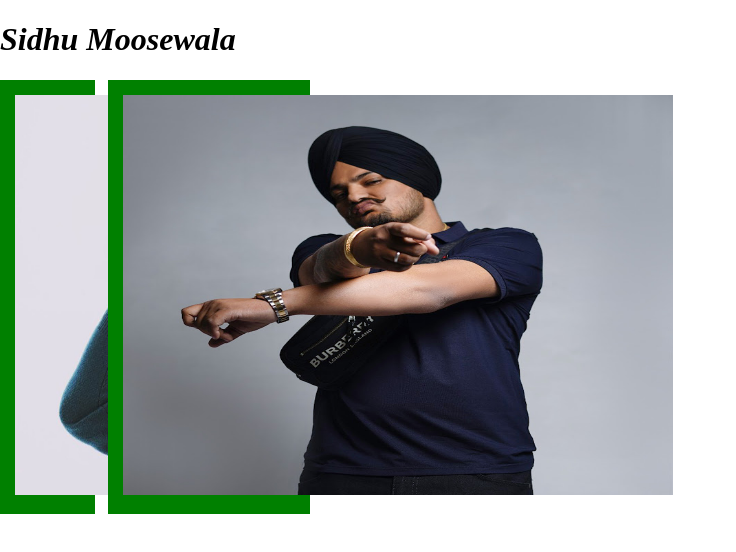
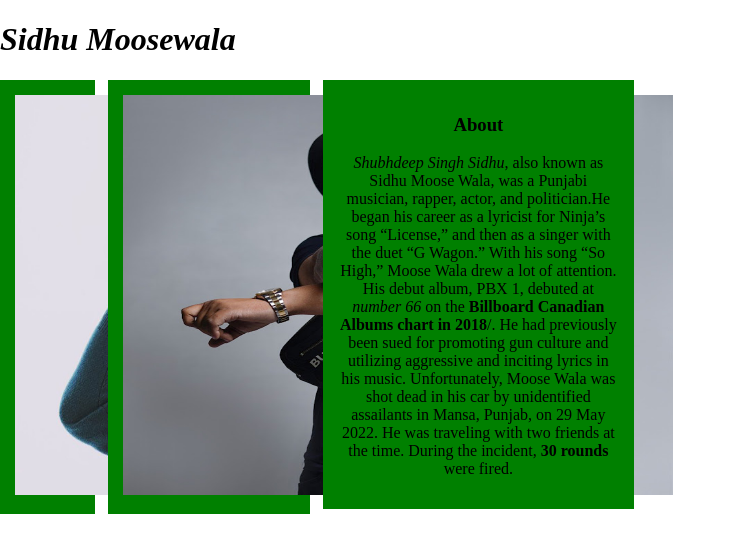
Before and after one commit to Mansimran24/WEB301_Summer_Assignments, a plain HTML site: page index.html in a window 1280 px wide. Shown: the whole page, without its empty margins (0-736 px from the left). Drawn offline with Linux system fonts and the light colour scheme.

Commit message:
Update index.html

```diff
--- a/index.html
+++ b/index.html
@@ -12,13 +12,20 @@
 </head>
 
 <body>
-
   <script type="text/javascript" src="script.js"></script>
   <h1><em>Sidhu Moosewala</em></h1>
   <div class="grid row">
     <div class="col-1"><img src="s.jpg" ></div>
     <div class="col-2">
       <img src="m.jpg"  /></div>
+      <div class="col-3">
+        <h3>About</h3>
+        <p><em>Shubhdeep Singh Sidhu</em>, also known as <strog>Sidhu Moose Wala</strog>, was a Punjabi musician, rapper, actor, and politician.He began his career as a lyricist for Ninja’s song “License,” and then as a singer with the duet “G Wagon.”
+
+          With his song “So High,” Moose Wala drew a lot of attention. His debut album, PBX 1, debuted at <em>number 66</em> on the <strong>Billboard Canadian Albums chart in 2018</strong>/.
+          He had previously been sued for promoting gun culture and utilizing aggressive and inciting lyrics in his music.
+        Unfortunately, Moose Wala was shot dead in his car by unidentified assailants in Mansa, Punjab, on 29 May 2022. He was traveling with two friends at the time. During the incident, <strong>30 rounds</strong> were fired.</p>
+      </div>
 </body>
 
 </html>
```
